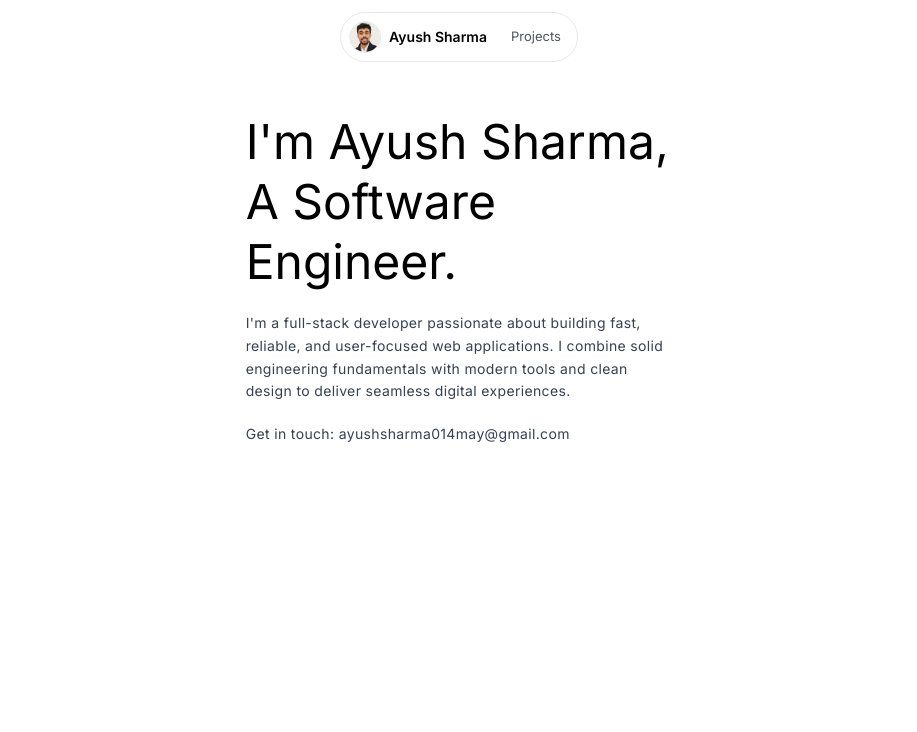
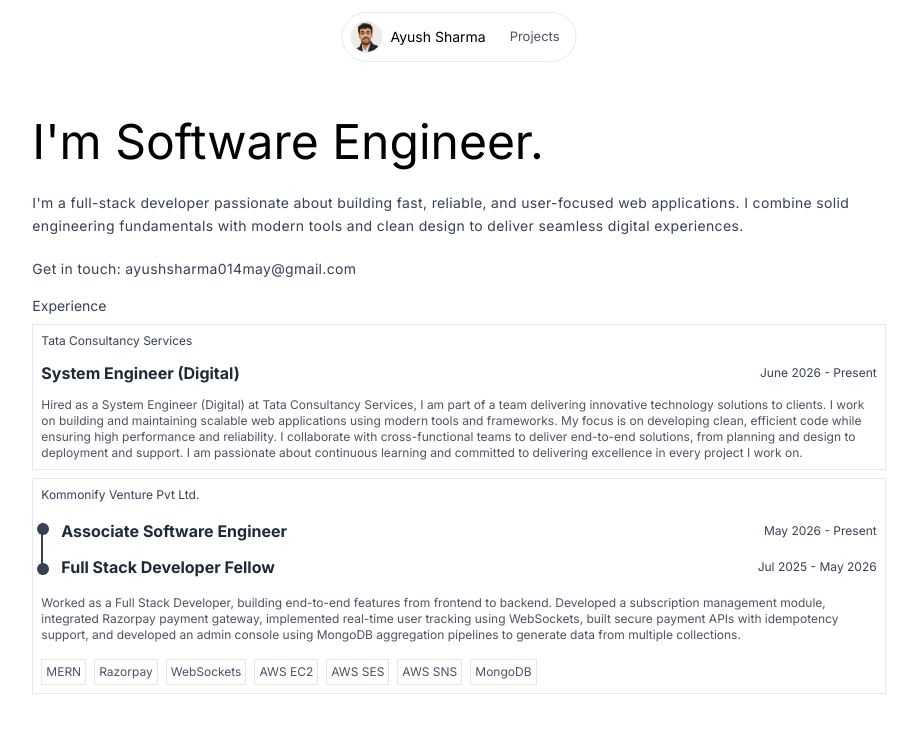
Before and after one commit to Ayush-may/me, a Next.js app: page / in a window 1280 px wide. Shown: the top 732 px of the page, without its empty margins (181-1098 px from the left). Built offline with nearby package versions, Linux system fonts and the light colour scheme.

Commit message:
working on experience section

```diff
--- a/src/app/page.tsx
+++ b/src/app/page.tsx
@@ -1,17 +1,18 @@
+import Link from "next/link"
 import { GitHubCalendar } from "react-github-calendar"
 
 export default function Home() {
 
   return (
 
-    <div className="w-1/3 mx-auto relative" >
+    <div className="w-2/3 mx-auto relative" >
 
       <nav className="fixed top-3 left-1/2 -translate-x-1/2 z-50 flex items-center justify-between gap-6 pl-2 pr-4 py-2 border border-gray-200 bg-white rounded-full w-fit max-w-100 transition-all duration-300" >
         <div className="flex items-center gap-2">
           <div className="w-8 h-8 rounded-full overflow-hidden border border-gray-200 bg-gray-50 shrink-0" >
             <img src="/ayush.jpg" alt="Ayush Sharma" className="w-full h-full object-cover transition-transform duration-500 hover:scale-115" />
           </div>
-          <span className="text-sm font-semibold text-black tracking-normal">Ayush Sharma</span>
+          <span className="text-sm font-normal text-black tracking-normal">Ayush Sharma</span>
         </div>
 
         <div className="flex items-center gap-1">
@@ -24,16 +25,89 @@ export default function Home() {
       {/* header name */}
       <div className="mt-28" >
 
-        <h4 className="text-5xl font-normal my-5 leading-tight" >I'm Ayush Sharma,<br /> A Software Engineer.</h4>
+        <h4 className="text-5xl font-normal my-5 leading-tight" >I'm Software Engineer.</h4>
         {/* <h4 className="text-5xl font-normal my-5" >A Software Engineer.</h4> */}
         <p className="text-sm text-gray-700 leading-relaxed tracking-wide" >I'm a full-stack developer passionate about building fast, reliable, and user-focused web applications. I combine solid engineering fundamentals with modern tools and clean design to deliver seamless digital experiences.</p>
 
         {/* get in touch */}
-        <p className="text-sm font-normal text-gray-700 leading-relaxed tracking-wide mt-5" >Get in touch: <span className="cursor-pointer text-gray-700 border-0  hover:border-b" >ayushsharma014may@gmail.com</span></p>
+        <p className="text-sm font-normal text-gray-700 leading-relaxed tracking-wide mt-5" >Get in touch: <Link href={"mailto:ayushsharma014may@gmail.com"} className="cursor-pointer text-gray-700 border-0  hover:border-b" >ayushsharma014may@gmail.com</Link></p>
+      </div>
+
+      {/* experience */}
+      <div className="mt-4" >
+
+        <p className="text-sm text-gray-700" >Experience</p>
+
+        {/* TCS  */}
+        <div className="border border-gray-200 p-2 mt-2" >
+
+          <p className="text-xs text-gray-700 font-normal" >Tata Consultancy Services</p>
 
 
+          {/* timeline */}
+          <div className="relative p-0">
+            <div className="flex justify-between my-4" >
+              <p className="text-md text-gray-800 font-bold leading-none" >System Engineer (Digital)</p>
+              <p className="text-xs text-gray-700 font-normal" >June 2026 - Present</p>
+            </div>
+          </div>
 
-      </div>
+          <p className="text-xs text-gray-800/80 font-normal" >Hired as a System Engineer (Digital) at Tata Consultancy Services, I am part of a team delivering innovative technology solutions to clients. I work on building and maintaining scalable web applications using modern tools and frameworks. My focus is on developing clean, efficient code while ensuring high performance and reliability. I collaborate with cross-functional teams to deliver end-to-end solutions, from planning and design to deployment and support. I am passionate about continuous learning and committed to delivering excellence in every project I work on.</p>
+
+          {/* <div className="flex items-center gap-2 mt-4" >
+            <span className="text-xs text-gray-800/80 p-1 border border-gray-200" >MERN</span>
+            <span className="text-xs text-gray-800/80 p-1 border border-gray-200" >Razorpay</span>
+            <span className="text-xs text-gray-800/80 p-1 border border-gray-200" >WebSockets</span>
+            <span className="text-xs text-gray-800/80 p-1 border border-gray-200" >AWS EC2</span>
+            <span className="text-xs text-gray-800/80 p-1 border border-gray-200" >AWS SES</span>
+            <span className="text-xs text-gray-800/80 p-1 border border-gray-200" >AWS SNS</span>
+            <span className="text-xs text-gray-800/80 p-1 border border-gray-200" >MongoDB</span>
+          </div> */}
+
+        </div>
+
+        {/* kommon school  */}
+        <div className="border border-gray-200 p-2 mt-2" >
+
+          <p className="text-xs text-gray-700 font-normal" >Kommonify Venture Pvt Ltd.</p>
+
+
+          {/* timeline */}
+          <div className="relative p-0">
+            {/* <p className="text-md text-gray-800 font-bold leading-none my-4 ms-5" >Associate Software Engineer</p> */}
+            <div className="flex justify-between mt-5" >
+              <p className="text-md text-gray-800 font-bold leading-none ms-5" >Associate Software Engineer</p>
+              <p className="text-xs text-gray-700 font-normal" >May 2026 - Present</p>
+            </div>
+            <div className="flex justify-between my-5" >
+              <p className="text-md text-gray-800 font-bold leading-none ms-5" >Full Stack Developer Fellow</p>
+              <p className="text-xs text-gray-700 font-normal" >Jul 2025 - May 2026</p>
+            </div>
+
+            <div className="absolute inset-y-0 bottom-0 top-0 left-0 w-0.5 bg-gray-700">
+
+              <div className="w-3 h-3 rounded-full bg-gray-700 absolute -left-1 top-0" ></div>
+              <div className="w-3 h-3 rounded-full bg-gray-700 absolute -left-1 bottom-0" ></div>
+            </div>
+          </div>
+
+          <p className="text-xs text-gray-800/80 font-normal" >Worked as a Full Stack Developer, building end-to-end features from frontend to backend. Developed a subscription management module, integrated Razorpay payment gateway, implemented real-time user tracking using WebSockets, built secure payment APIs with idempotency support, and developed an admin console using MongoDB aggregation pipelines to generate data from multiple collections.</p>
+
+          <div className="flex items-center gap-2 mt-4" >
+            <span className="text-xs text-gray-800/80 p-1 border border-gray-200" >MERN</span>
+            <span className="text-xs text-gray-800/80 p-1 border border-gray-200" >Razorpay</span>
+            <span className="text-xs text-gray-800/80 p-1 border border-gray-200" >WebSockets</span>
+            <span className="text-xs text-gray-800/80 p-1 border border-gray-200" >AWS EC2</span>
+            <span className="text-xs text-gray-800/80 p-1 border border-gray-200" >AWS SES</span>
+            <span className="text-xs text-gray-800/80 p-1 border border-gray-200" >AWS SNS</span>
+            <span className="text-xs text-gray-800/80 p-1 border border-gray-200" >MongoDB</span>
+          </div>
+
+        </div>
+
+
+      </div >
+
 
       {/* Github */}
       {/* <GitHubCalendar
@@ -41,6 +115,6 @@ export default function Home() {
         colorScheme="dark"
         className="text-gray-100"
       /> */}
-    </div>
+    </div >
   )
 }
```
